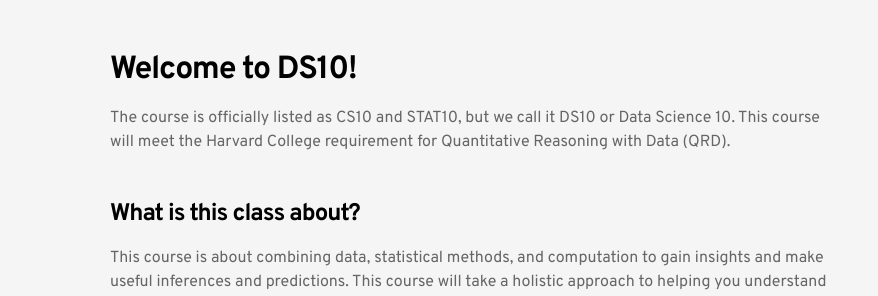
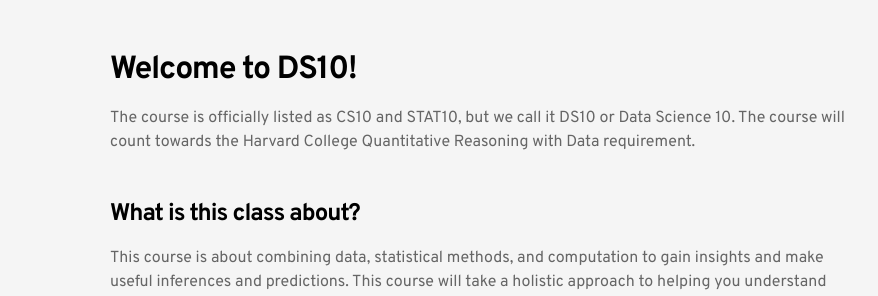
Before and after one commit to stat10/website, a Jekyll site: the page built from 2020/syllabus.md, in a window 1280 px wide and 900 px high. Shown: the part 186-482 px from the top of the window, without its empty margins (162-1040 px from the left). Built offline with Jekyll 4.4.1, drawn with Linux system fonts in a browser that asks for light colours.

Commit message:
Changed QRD requirement wording

```diff
--- a/2020/syllabus.md
+++ b/2020/syllabus.md
@@ -7,7 +7,7 @@ order: 2
 
 ## Welcome to DS10!
 
-The course is officially listed as CS10 and STAT10, but we call it DS10 or Data Science 10. This course will meet the Harvard College requirement for Quantitative Reasoning with Data (QRD).
+The course is officially listed as CS10 and STAT10, but we call it DS10 or Data Science 10. The course will count towards the Harvard College Quantitative Reasoning with Data requirement.
 
 ### What is this class about?
 
```
